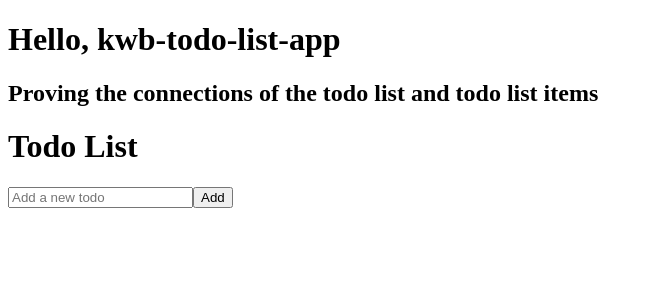
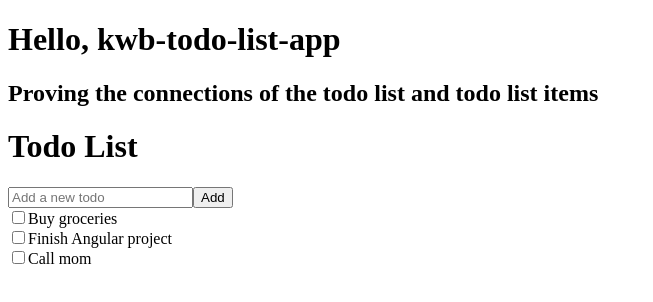
Before and after one commit to kwbonte/kwb-todo-list-app, an Angular app: page / in a window 1280 px wide. Shown: the top 302 px of the page, without its empty margins (0-653 px from the left). Built offline with nearby package versions, Linux system fonts and the light colour scheme.

Commit message:
Getting the add button to work and attempting to get the mark complete to respond but running into an issue

```diff
--- a/src/app/todo-list-item/todo-list-item.component.html
+++ b/src/app/todo-list-item/todo-list-item.component.html
@@ -1,4 +1,3 @@
-<p>todo-list-item works!</p>
 <div class="todo-list-item">
   <input type="checkbox" [checked]="todo?.completed" (change)="(onChecked)" />
   <span [class.completed]="todo?.completed">{{ todo?.text }}</span>
--- a/src/app/todo-list/todo-list.component.ts
+++ b/src/app/todo-list/todo-list.component.ts
@@ -17,14 +17,23 @@ export class TodoListComponent {
   constructor() {}
 
   ngOnInit() {
-    this.todos = [];
+    this.todos = [
+      { text: 'Buy groceries', completed: false },
+      { text: 'Finish Angular project', completed: false },
+      { text: 'Call mom', completed: false },
+    ];
   }
 
   addTodo() {
     console.log('add selected');
+    if (this.newTodo.trim()) {
+      this.todos.push({ text: this.newTodo.trim(), completed: false });
+      this.newTodo = '';
+    }
   }
 
-  markCompleted(index: number) {
+  markComplete(index: number) {
     console.log('index ', index);
+    this.todos[index].completed = !this.todos[index].completed;
   }
 }
```
